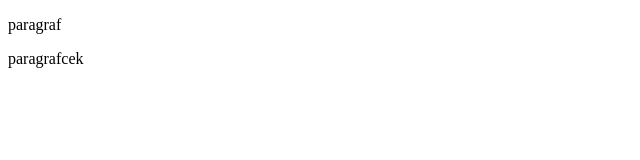
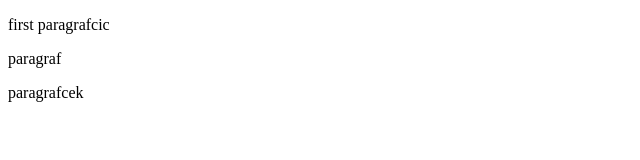
Before and after one commit to Daksi02/Ponavljanje, a plain HTML site: page index.html in a window 1280 px wide. Shown: the whole page, without its empty margins (0-640 px from the left). Drawn offline with Linux system fonts and the light colour scheme.

Commit message:
dodat paragraf html

```diff
--- a/index.html
+++ b/index.html
@@ -8,7 +8,7 @@
 
 
 
-    <p><first paragrafcic</p>
+    <p>first paragrafcic</p>
     <p>paragraf</p>
     <p>paragrafcek</p>
 
```
